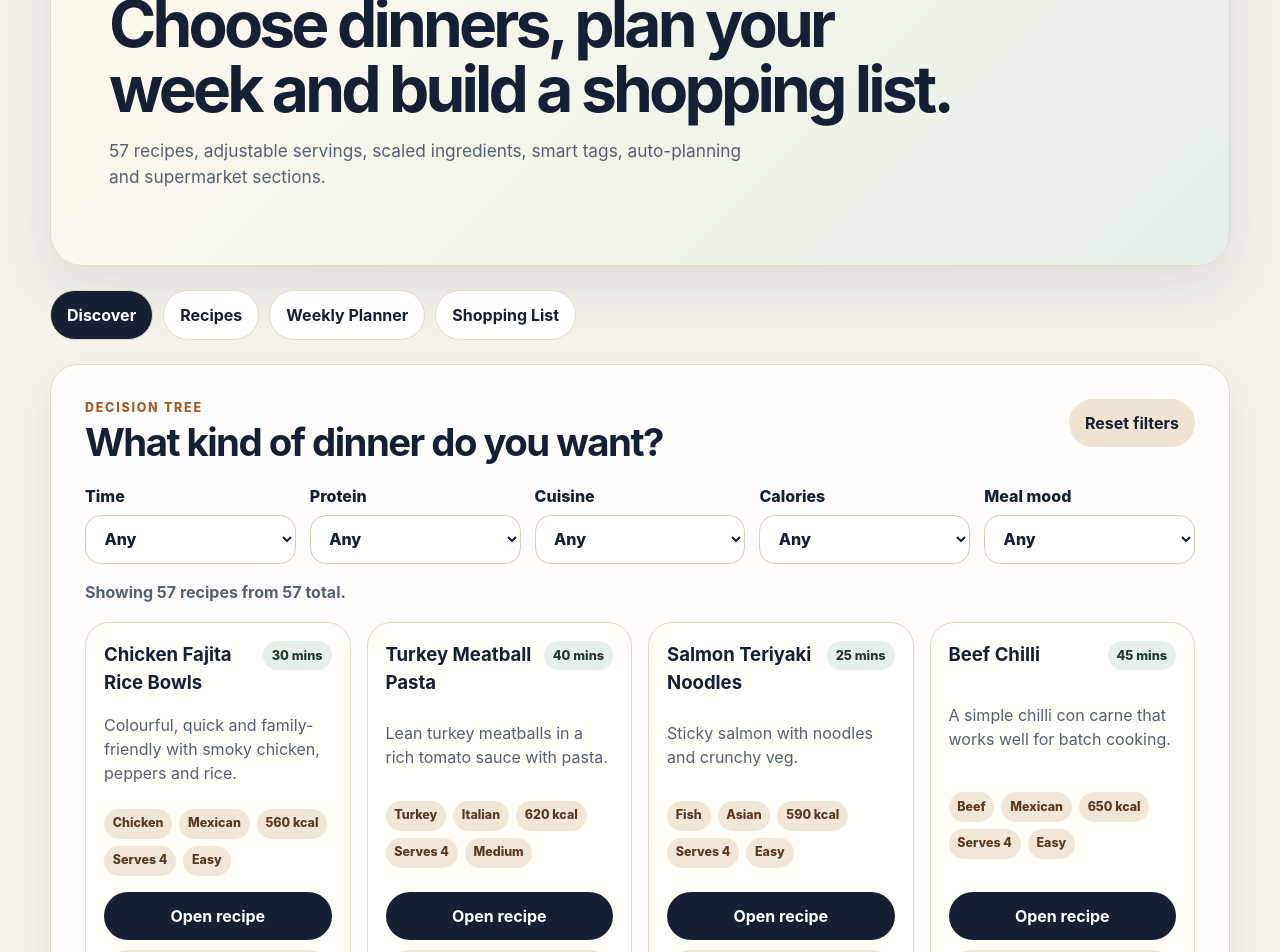
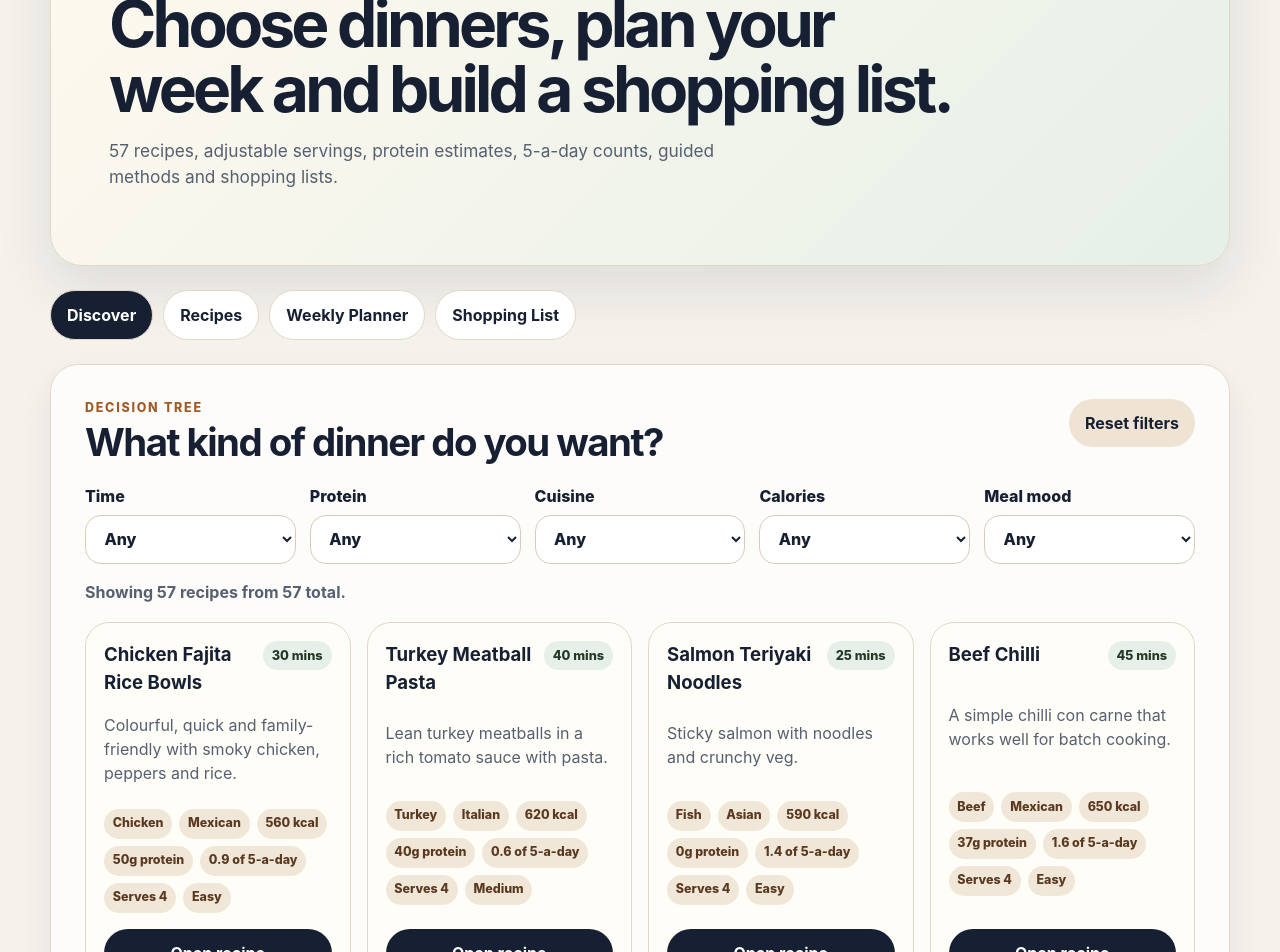
Before and after one commit to education-upgrade/Recipe-, a React (Vite) app: page / in a window 1280 px wide. Shown: the part 120-1072 px from the top of the page. Built offline with nearby package versions, Linux system fonts and the light colour scheme.

Commit message:
Show protein, 5-a-day and guided methods in recipes

```diff
--- a/src/App.jsx
+++ b/src/App.jsx
@@ -1,6 +1,7 @@
 import { useEffect, useMemo, useState } from 'react';
 import { recipes as baseRecipes } from './recipes.js';
 import { extraRecipes } from './extraRecipes.js';
+import { getDetailedMethod, getRecipeNutrition } from './recipeDetails.js';
 
 const recipes = [...baseRecipes, ...extraRecipes];
 const days = ['Monday', 'Tuesday', 'Wednesday', 'Thursday', 'Friday', 'Saturday', 'Sunday'];
@@ -174,6 +175,8 @@ function buildAutoPlan(options) {
 }
 
 function RecipeCard({ recipe, onOpen, onAddToPlanner }) {
+  const nutrition = getRecipeNutrition(recipe, recipe.servings);
+
   return (
     <article className="recipe-card">
       <div className="recipe-card__header">
@@ -185,9 +188,11 @@ function RecipeCard({ recipe, onOpen, onAddToPlanner }) {
         <span>{recipe.protein}</span>
         <span>{recipe.cuisine}</span>
         <span>{recipe.calories} kcal</span>
+        <span>{nutrition.proteinPerServing}g protein</span>
+        <span>{nutrition.fiveADayPerServing} of 5-a-day</span>
         <span>Serves {recipe.servings}</span>
         <span>{recipe.difficulty}</span>
-        {(recipe.tags || []).slice(0, 3).map((tag) => <span key={tag}>{formatTag(tag)}</span>)}
+        {(recipe.tags || []).slice(0, 2).map((tag) => <span key={tag}>{formatTag(tag)}</span>)}
       </div>
       <div className="button-row">
         <button onClick={() => onOpen(recipe)}>Open recipe</button>
@@ -203,6 +208,8 @@ function RecipeModal({ recipe, onClose, onAddToPlanner }) {
   if (!recipe) return null;
 
   const scaledIngredients = recipe.ingredients.map((ingredient) => scaleIngredient(ingredient, recipe.servings, servings));
+  const detailedMethod = getDetailedMethod(recipe);
+  const nutrition = getRecipeNutrition(recipe, servings);
 
   return (
     <div className="modal-backdrop" onClick={onClose}>
@@ -211,6 +218,12 @@ function RecipeModal({ recipe, onClose, onAddToPlanner }) {
         <p className="eyebrow">{recipe.protein} · {recipe.cuisine} · {recipe.timeMinutes} mins · Base recipe serves {recipe.servings}</p>
         <h2>{recipe.title}</h2>
         <p>{recipe.description}</p>
+        <div className="nutrition-grid">
+          <div><strong>{recipe.calories}</strong><span>kcal per serving</span></div>
+          <div><strong>{nutrition.proteinPerServing}g</strong><span>protein per serving</span></div>
+          <div><strong>{nutrition.fiveADayPerServing}</strong><span>of your 5-a-day</span></div>
+          <div><strong>{servings}</strong><span>planned servings</span></div>
+        </div>
         {(recipe.tags || []).length > 0 && (
           <div className="tag-row tag-row--modal">
             {recipe.tags.map((tag) => <span key={tag}>{formatTag(tag)}</span>)}
@@ -232,9 +245,9 @@ function RecipeModal({ recipe, onClose, onAddToPlanner }) {
             </ul>
           </div>
           <div>
-            <h3>Method</h3>
+            <h3>Detailed method</h3>
             <ol>
-              {recipe.method.map((step) => <li key={step}>{step}</li>)}
+              {detailedMethod.map((step) => <li key={step}>{step}</li>)}
             </ol>
           </div>
         </div>
@@ -501,7 +514,7 @@ export default function App() {
       <header className="hero">
         <p className="eyebrow">Family Dinner Planner</p>
         <h1>Choose dinners, plan your week and build a shopping list.</h1>
-        <p>{recipes.length} recipes, adjustable servings, scaled ingredients, smart tags, auto-planning and supermarket sections.</p>
+        <p>{recipes.length} recipes, adjustable servings, protein estimates, 5-a-day counts, guided methods and shopping lists.</p>
       </header>
 
       {notice && (
```
